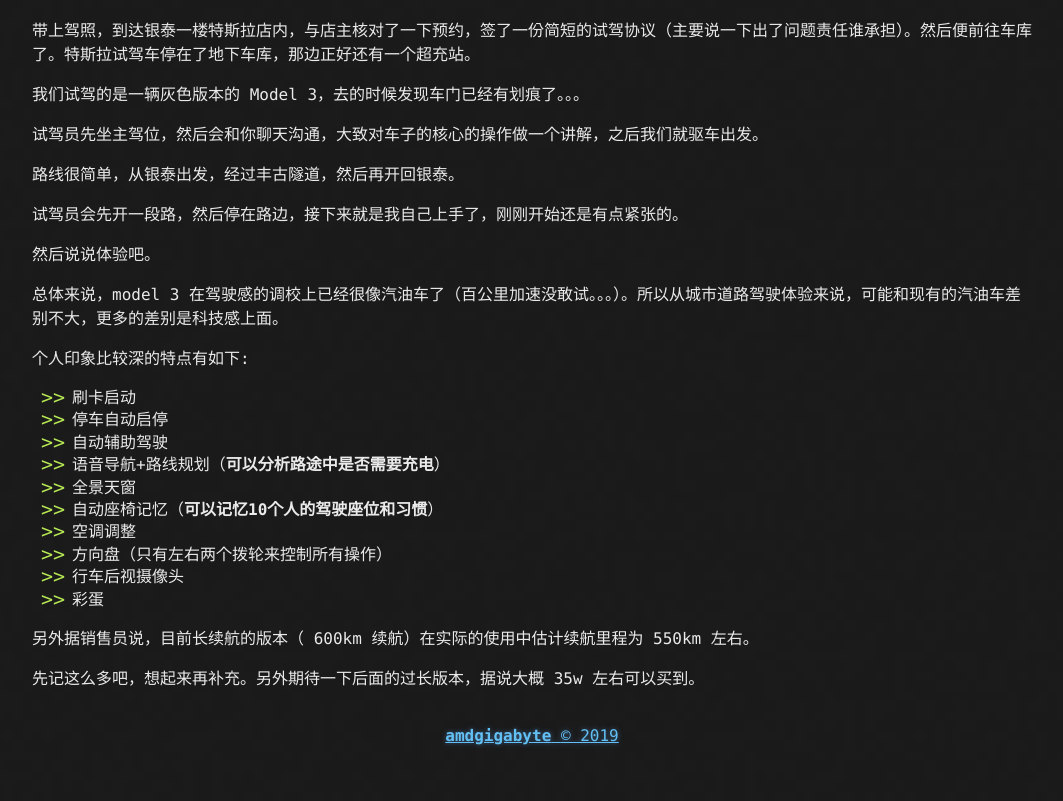
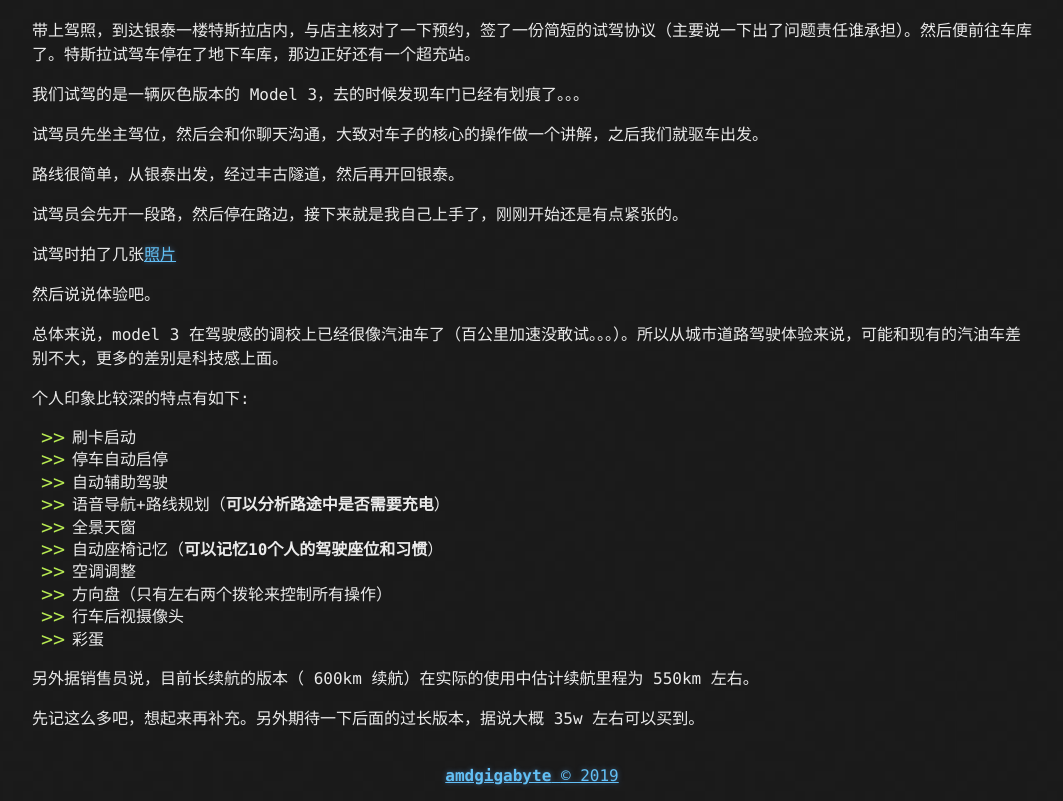
Before and after one commit to amdgigabyte/amdgigabyte.github.io, a Jekyll site: the page built from _posts/2019-03-30-tesla-model-3-have-a-try.md, in a window 1280 px wide, cut to the strip 774-1575 px from the top of the page. Shown: the whole strip, without its empty margins (108-1171 px from the left). Built offline with Jekyll 4.4.1, drawn with Linux system fonts in a browser that asks for light colours; comment, search, counter and statistics services are not loaded; before the commit the page ends 1535 px from its top, so only the background shows below that.

Commit message:
add gallery

```diff
--- a/_posts/2019-03-30-tesla-model-3-have-a-try.md
+++ b/_posts/2019-03-30-tesla-model-3-have-a-try.md
@@ -22,6 +22,8 @@
 
 试驾员会先开一段路，然后停在路边，接下来就是我自己上手了，刚刚开始还是有点紧张的。
 
+试驾时拍了几张[照片](https://photos.app.goo.gl/D2XYTyjp1ApEdDYP6)
+
 然后说说体验吧。
 
 总体来说，model 3 在驾驶感的调校上已经很像汽油车了（百公里加速没敢试。。。）。所以从城市道路驾驶体验来说，可能和现有的汽油车差别不大，更多的差别是科技感上面。
```
